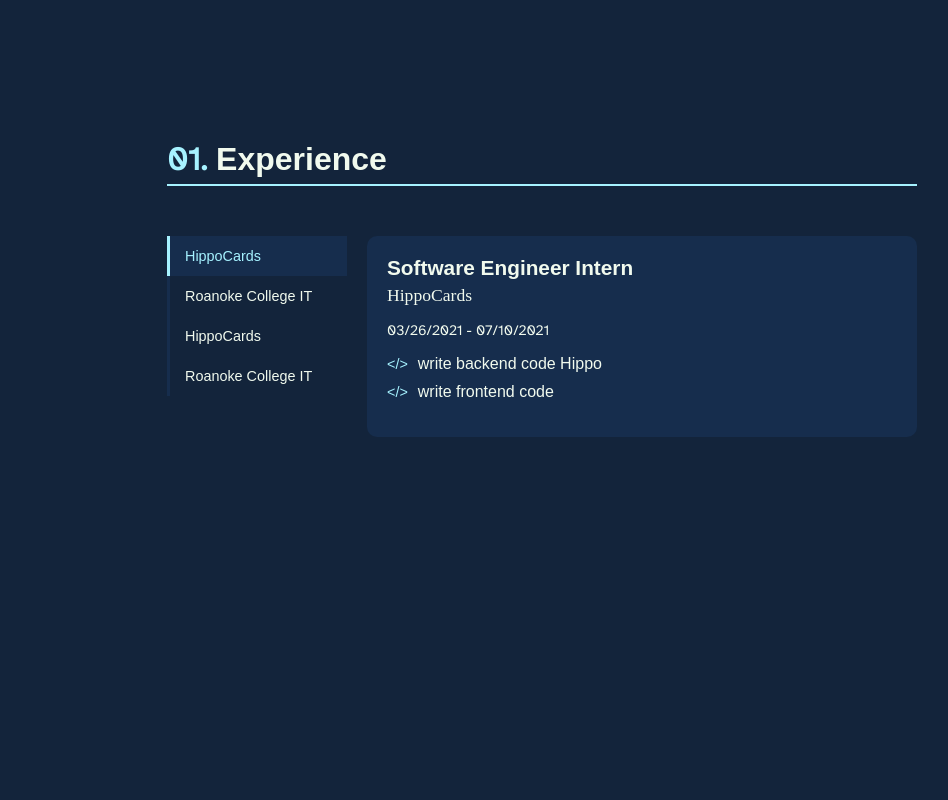
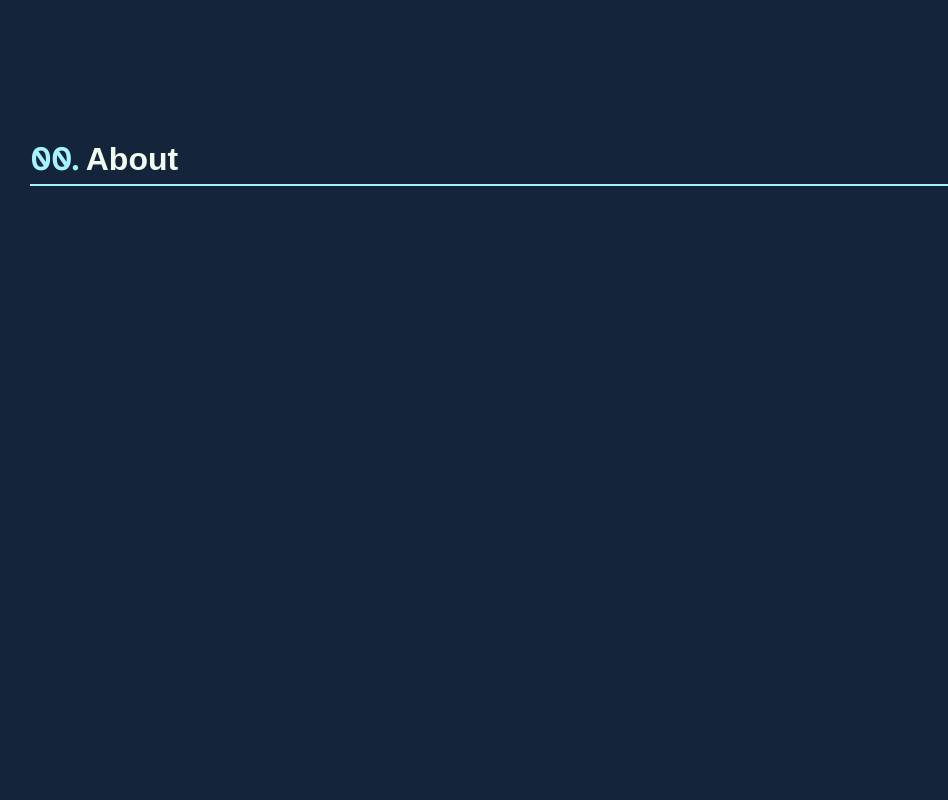
Before and after one commit to bgankhuyag/personal-web, a React (Create React App) app: page / in a window 1280 px wide. Shown: the part 680-1480 px from the top of the page, without its empty margins (98-1046 px from the left). Built offline with nearby package versions, Linux system fonts and the light colour scheme; a web font is replaced by a local one.

Commit message:
start about

```diff
--- /dev/null
+++ b/src/components/about/index.js
@@ -0,0 +1,13 @@
+import React from 'react'
+import SubHeading from '../subHeading/index'
+import '../styles.css'
+
+const About = () => {
+  return (
+    <div className="about" id="about">
+      <SubHeading number="00" text="About" />
+    </div>
+  )
+}
+
+export default About;
--- a/src/components/nav/index.js
+++ b/src/components/nav/index.js
@@ -14,7 +14,7 @@ const Nav = () => {
     <div className="nav">
       <Logo />
       <div className="nav-links">
-        <a href="#" className="link"><span className="number">00.</span> About</a>
+        <a href="#about" className="link"><span className="number">00.</span> About</a>
         <a href="#experience" className="link"><span className="number">01.</span> Experience</a>
         <a href="#" className="link"><span className="number">10.</span> Projects</a>
         <a href="#" className="link"><span className="number">11.</span> Contact</a>
--- a/src/components/styles.css
+++ b/src/components/styles.css
@@ -520,3 +520,9 @@ li:before {
 .subheading .number {
   color: var(--sky-blue-crayola-2);
 }
+
+.about {
+  min-height: 100vh;
+  /* margin: auto; */
+  padding: 20px 0px;
+}
--- a/src/views/home.js
+++ b/src/views/home.js
@@ -4,6 +4,7 @@ import Nav from '../components/nav/index'
 import Links from '../components/links/index'
 import Menu from '../components/menu/index'
 import Experience from '../components/experience/index'
+import About from '../components/about/index'
 import './styles.css'
 
 const Home = () => {
@@ -47,7 +48,7 @@ const Home = () => {
       <div className="content" id="content">
         <Nav />
         <Header />
-        <Experience />
+        <About />
         <Experience />
         <Header />
         <Header />
```
